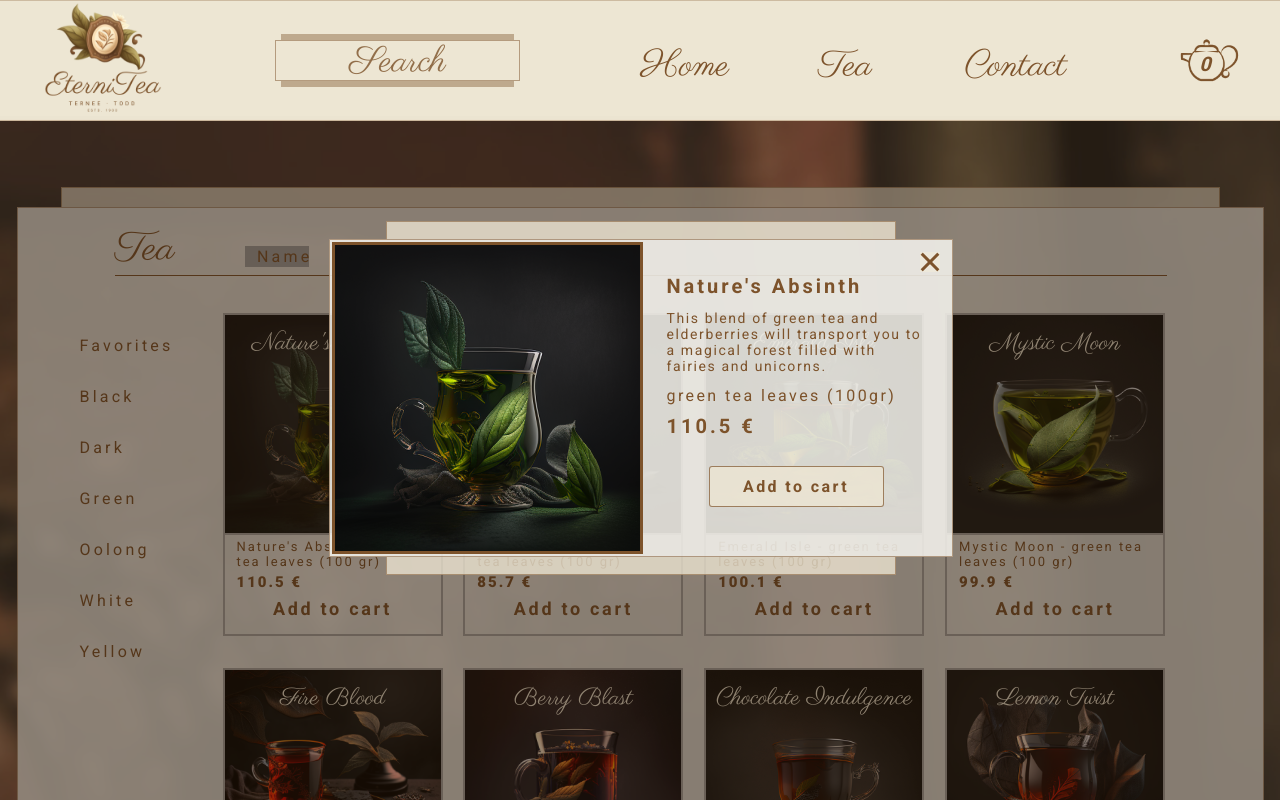
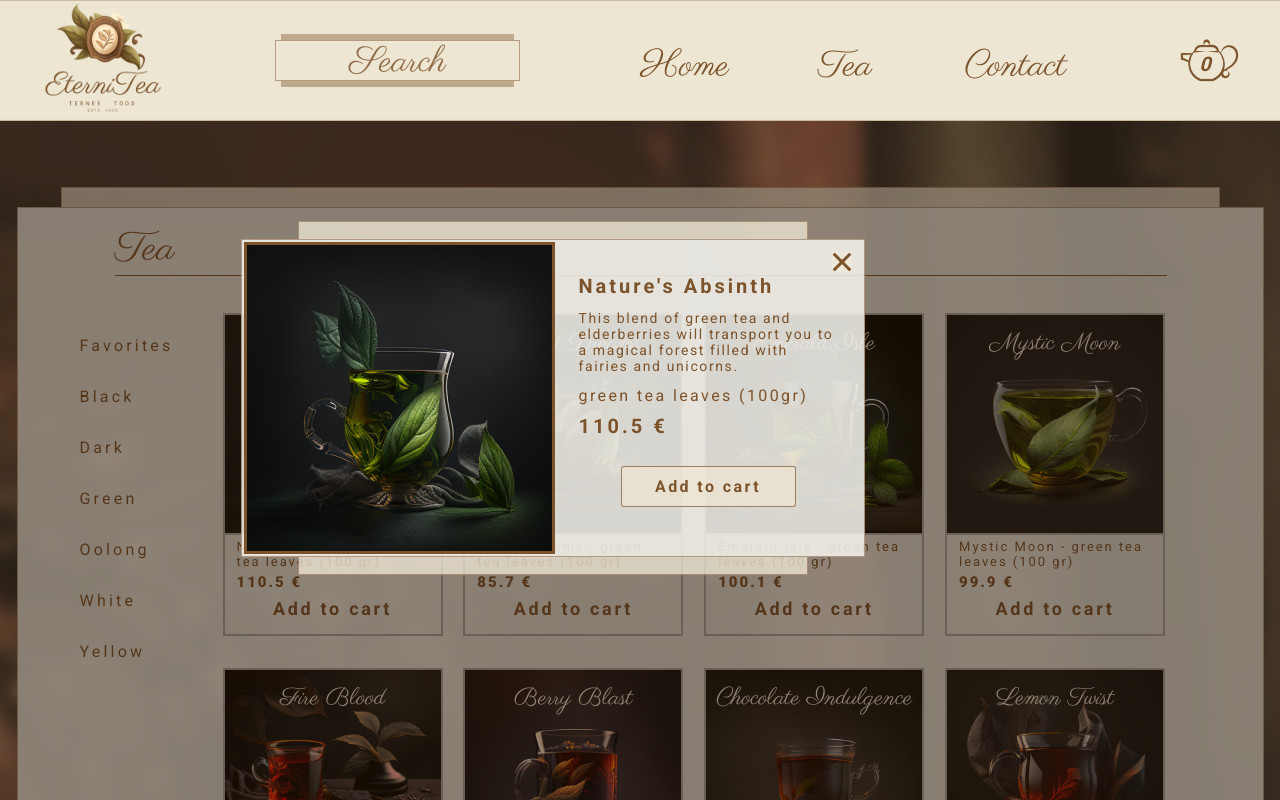
Before and after one commit to octavian-sn/shopping-cart, a React (Create React App) app: page /tea in a window 1280 px wide. Both pictures are taken after a click on the element "Nature's Absinth". Shown: the top 800 px of the page. Built offline with nearby package versions, Linux system fonts and the light colour scheme; grey boxes are pictures that could not be loaded.

Commit message:
Fix popup position

```diff
--- a/src/components/PopUp.js
+++ b/src/components/PopUp.js
@@ -11,19 +11,18 @@ function PopUp({
   const { addToCart } = useContext(Context);
 
   return (
-    <div onClick={closePopUp} className="popup-overlay">
+    <div className="popup-overlay">
       <FancyWindow size="small">
         <div className="pop-up">
-          <img src={source}></img>
+          <img src={source} alt="tea in a cup"></img>
           <div className="information">
-            <button className="close"></button>
+            <button onClickCapture={closePopUp} className="close"></button>
             <p>{name}</p>
             <p>{description}</p>
             <p>{`${category} tea leaves (100gr)`}</p>
             <p>{`${price} €`}</p>
             <button
               onClick={(e) => {
-                e.stopPropagation();
                 addToCart(id);
               }}
               className="add"
--- a/src/styles/pop-up.css
+++ b/src/styles/pop-up.css
@@ -8,6 +8,10 @@
   display: flex;
   flex-direction: column;
   padding-top: 8%;
+}
+.popup-overlay .fancy-window {
+  position: fixed !important;
+  margin-left: 25%;
 }
 .popup-overlay .pop-up {
   height: 100%;
```
